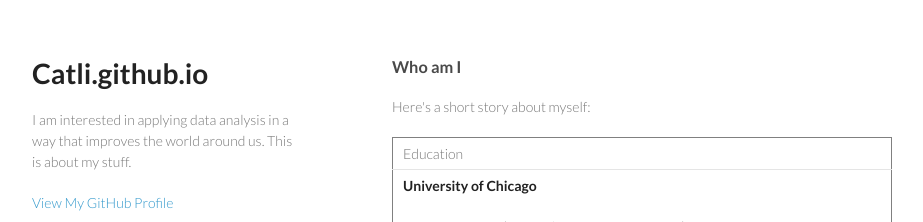
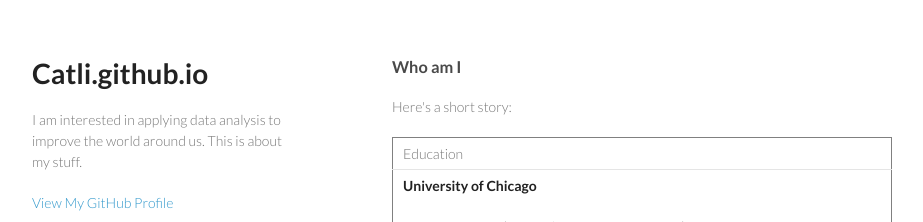
Before and after one commit to catli/catli.github.io, a plain HTML site: page index.html in a window 1280 px wide. Shown: the top 222 px of the page, without its empty margins (178-1101 px from the left). Drawn offline with Linux system fonts and the light colour scheme.

Commit message:
Update index.html

```diff
--- a/index.html
+++ b/index.html
@@ -16,7 +16,7 @@
     <div class="wrapper">
       <header>
         <h1>Catli.github.io</h1>
-        <p>I am interested in applying data analysis in a way that improves the world around us. This is about my stuff.</p>
+        <p>I am interested in applying data analysis to improve the world around us. This is about my stuff.</p>
 
 
         <p class="view"><a href="https://github.com/catli">View My GitHub Profile</a></p>
@@ -26,7 +26,7 @@
         <h3>
 <a name="welcome-to-github-pages" class="anchor" href="#welcome-to-github-pages"><span class="octicon octicon-link"></span></a>Who am I</h3>
 
-<p>Here's a short story about myself:</p>
+<p>Here's a short story:</p>
 <div id="header" align="center">
 
   </div>
```
